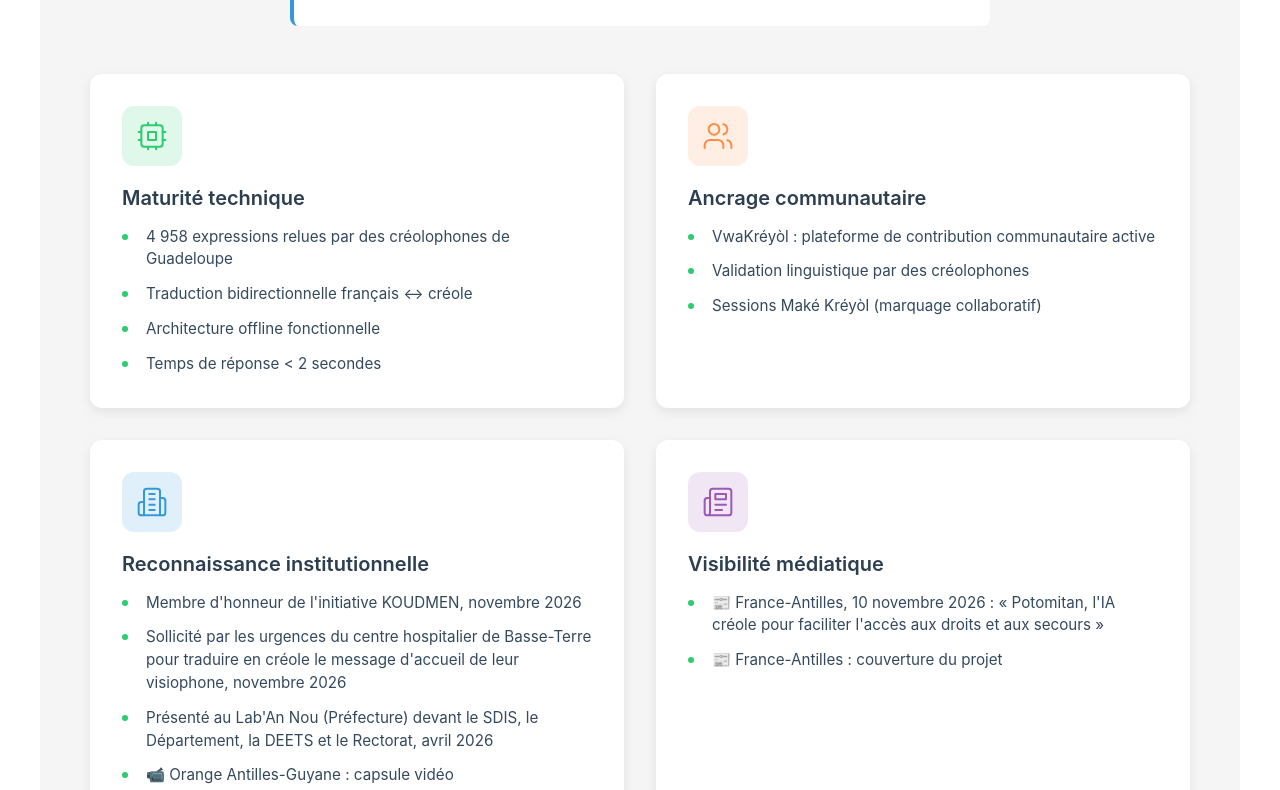
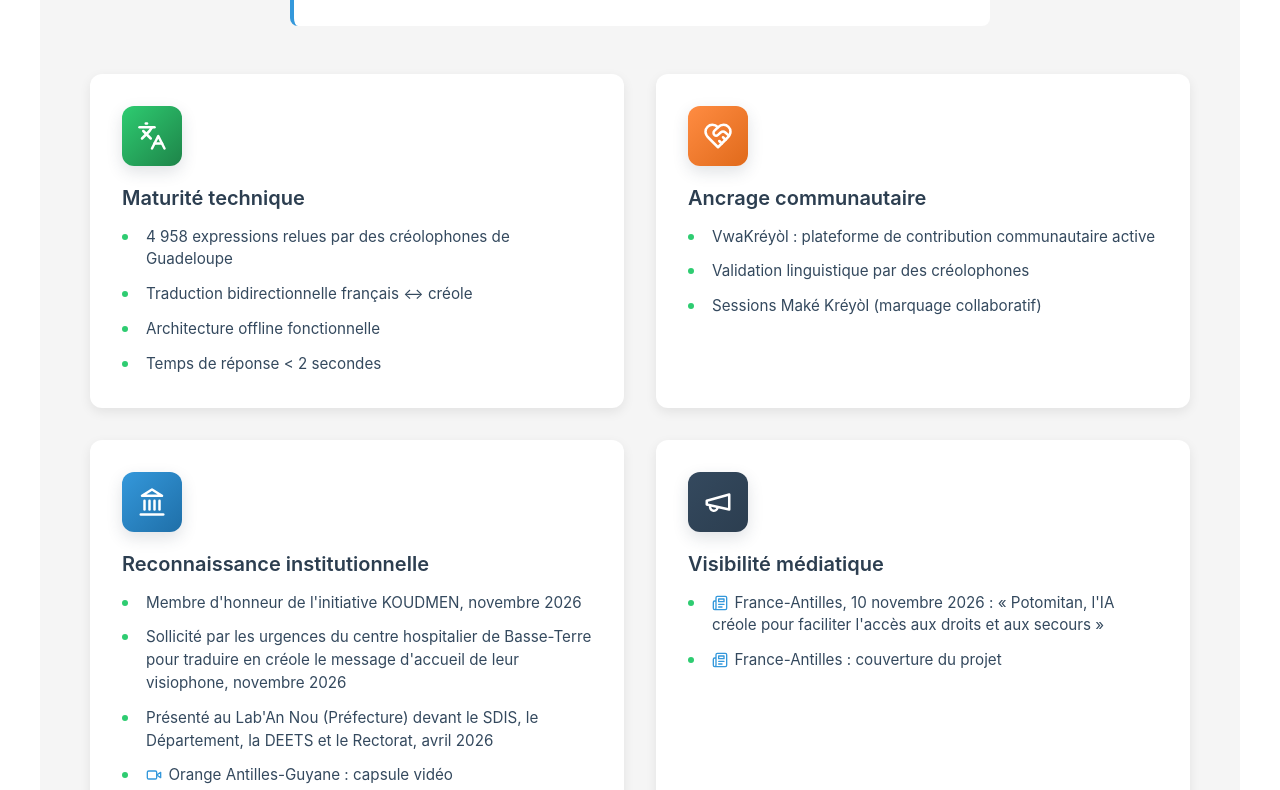
Before and after one commit to Brdcie/potomitan-landing, a React (Vite) app: page / in a window 1280 px wide. Shown: the part 2450-3240 px from the top of the page. Built offline with nearby package versions, Linux system fonts and the light colour scheme.

Commit message:
Reconnaissance : pictos aux couleurs de la marque, icônes à la place des emojis

```diff
--- a/src/components/Reconnaissance.css
+++ b/src/components/Reconnaissance.css
@@ -35,25 +35,34 @@
   margin-bottom: 1.25rem;
 }
 
-/* Different colors for each block */
+/* Pastille pleine aux couleurs de la marque, icône blanche */
+.validation-icon {
+  color: var(--white, #fff);
+  box-shadow: 0 6px 16px rgba(44, 62, 80, 0.15);
+}
+
 .validation-block:nth-child(1) .validation-icon {
-  background-color: rgba(46, 204, 113, 0.15);
-  color: var(--primary-green);
+  background: linear-gradient(135deg, #2ECC71, #1E8449);
 }
 
 .validation-block:nth-child(2) .validation-icon {
-  background-color: rgba(255, 140, 66, 0.15);
-  color: var(--primary-orange);
+  background: linear-gradient(135deg, #FF8C42, #E06A1B);
 }
 
 .validation-block:nth-child(3) .validation-icon {
-  background-color: rgba(52, 152, 219, 0.15);
-  color: var(--primary-blue);
+  background: linear-gradient(135deg, #3498DB, #1F6FA8);
 }
 
 .validation-block:nth-child(4) .validation-icon {
-  background-color: rgba(155, 89, 182, 0.15);
-  color: #9B59B6;
+  background: linear-gradient(135deg, #34495E, #2C3E50);
+}
+
+/* Petite icône devant une ligne (remplace les emojis) */
+.validation-item-icon {
+  display: inline-block;
+  vertical-align: -3px;
+  margin-right: 0.4rem;
+  color: var(--primary-blue);
 }
 
 .validation-title {
--- a/src/components/Reconnaissance.jsx
+++ b/src/components/Reconnaissance.jsx
@@ -1,11 +1,11 @@
 import React from 'react';
-import { Cpu, Users, Building2, Newspaper } from 'lucide-react';
+import { Languages, HeartHandshake, Landmark, Megaphone, Video, Newspaper } from 'lucide-react';
 import './Reconnaissance.css';
 
 const VALIDATION_BLOCKS = [
   {
     id: 'technique',
-    icon: Cpu,
+    icon: Languages,
     title: 'Maturité technique',
     items: [
       '4 958 expressions relues par des créolophones de Guadeloupe',
@@ -16,7 +16,7 @@ const VALIDATION_BLOCKS = [
   },
   {
     id: 'communautaire',
-    icon: Users,
+    icon: HeartHandshake,
     title: 'Ancrage communautaire',
     items: [
       'VwaKréyòl : plateforme de contribution communautaire active',
@@ -26,22 +26,22 @@ const VALIDATION_BLOCKS = [
   },
   {
     id: 'institutionnel',
-    icon: Building2,
+    icon: Landmark,
     title: 'Reconnaissance institutionnelle',
     items: [
       "Membre d'honneur de l'initiative KOUDMEN, novembre 2026",
       "Sollicité par les urgences du centre hospitalier de Basse-Terre pour traduire en créole le message d'accueil de leur visiophone, novembre 2026",
       "Présenté au Lab'An Nou (Préfecture) devant le SDIS, le Département, la DEETS et le Rectorat, avril 2026",
-      { text: '📹 Orange Antilles-Guyane : capsule vidéo', link: 'https://youtu.be/zaSrC3ZtZ_c?si=yscQXVXi0AlUqvi_' }
+      { icon: Video, text: 'Orange Antilles-Guyane : capsule vidéo', link: 'https://youtu.be/zaSrC3ZtZ_c?si=yscQXVXi0AlUqvi_' }
     ]
   },
   {
     id: 'mediatique',
-    icon: Newspaper,
+    icon: Megaphone,
     title: 'Visibilité médiatique',
     items: [
-      "📰 France-Antilles, 10 novembre 2026 : « Potomitan, l'IA créole pour faciliter l'accès aux droits et aux secours »",
-      { text: '📰 France-Antilles : couverture du projet', link: 'https://hexagone.franceantilles.fr/actualite/sciences-et-recherche/potomitan-lia-qui-parle-creole-1063339.php' }
+      { icon: Newspaper, text: "France-Antilles, 10 novembre 2026 : « Potomitan, l'IA créole pour faciliter l'accès aux droits et aux secours »" },
+      { icon: Newspaper, text: 'France-Antilles : couverture du projet', link: 'https://hexagone.franceantilles.fr/actualite/sciences-et-recherche/potomitan-lia-qui-parle-creole-1063339.php' }
     ]
   }
 ];
@@ -64,21 +64,29 @@ const Reconnaissance = () => {
           return (
             <div key={block.id} className="validation-block">
               <div className="validation-icon">
-                <IconComponent size={32} strokeWidth={1.5} />
+                <IconComponent size={30} strokeWidth={2} />
               </div>
               <h3 className="validation-title">{block.title}</h3>
               <ul className="validation-list">
-                {block.items.map((item, index) => (
-                  <li key={index}>
-                    {typeof item === 'string' ? (
-                      item
-                    ) : (
-                      <a href={item.link} target="_blank" rel="noopener noreferrer" className="validation-link">
-                        {item.text}
-                      </a>
-                    )}
-                  </li>
-                ))}
+                {block.items.map((item, index) => {
+                  if (typeof item === 'string') return <li key={index}>{item}</li>;
+                  const ItemIcon = item.icon;
+                  const content = (
+                    <>
+                      {ItemIcon && <ItemIcon size={16} strokeWidth={2} className="validation-item-icon" aria-hidden="true" />}
+                      {item.text}
+                    </>
+                  );
+                  return (
+                    <li key={index}>
+                      {item.link ? (
+                        <a href={item.link} target="_blank" rel="noopener noreferrer" className="validation-link">
+                          {content}
+                        </a>
+                      ) : content}
+                    </li>
+                  );
+                })}
               </ul>
             </div>
           );
```
